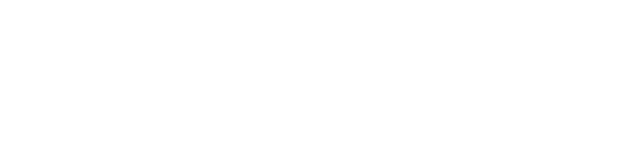
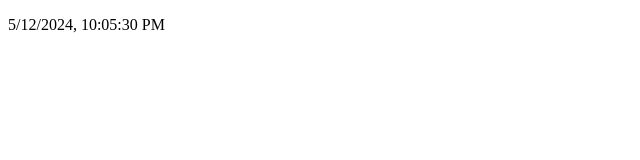
Before and after one commit to acciojob/clock-Faizurcse, a website: page main.html in a window 1280 px wide. Shown: the whole page, without its empty margins (0-640 px from the left). Drawn offline with Linux system fonts and the light colour scheme.

Commit message:
created a submission

```diff
--- a/main.html
+++ b/main.html
@@ -8,8 +8,8 @@
 
 <body>
 	<!-- the entire body must be written by student -->
-    <script type="text/javascript" src="./script.js">
-</script>
+	<p id="timer"></p>
+    <script type="text/javascript" src="./script.js"></script>
 
 </body>
 
--- a/script.js
+++ b/script.js
@@ -1 +1,10 @@
 //your JS code here. If required.
+//your JS code here. If required.
+let displayTime = document.getElementById("timer");
+let currentTime = new Date();
+setInterval(
+	function(){
+		currentTime = new Date();
+		displayTime.innerHTML = currentTime.toLocaleString();
+	}, 1000
+);
```
